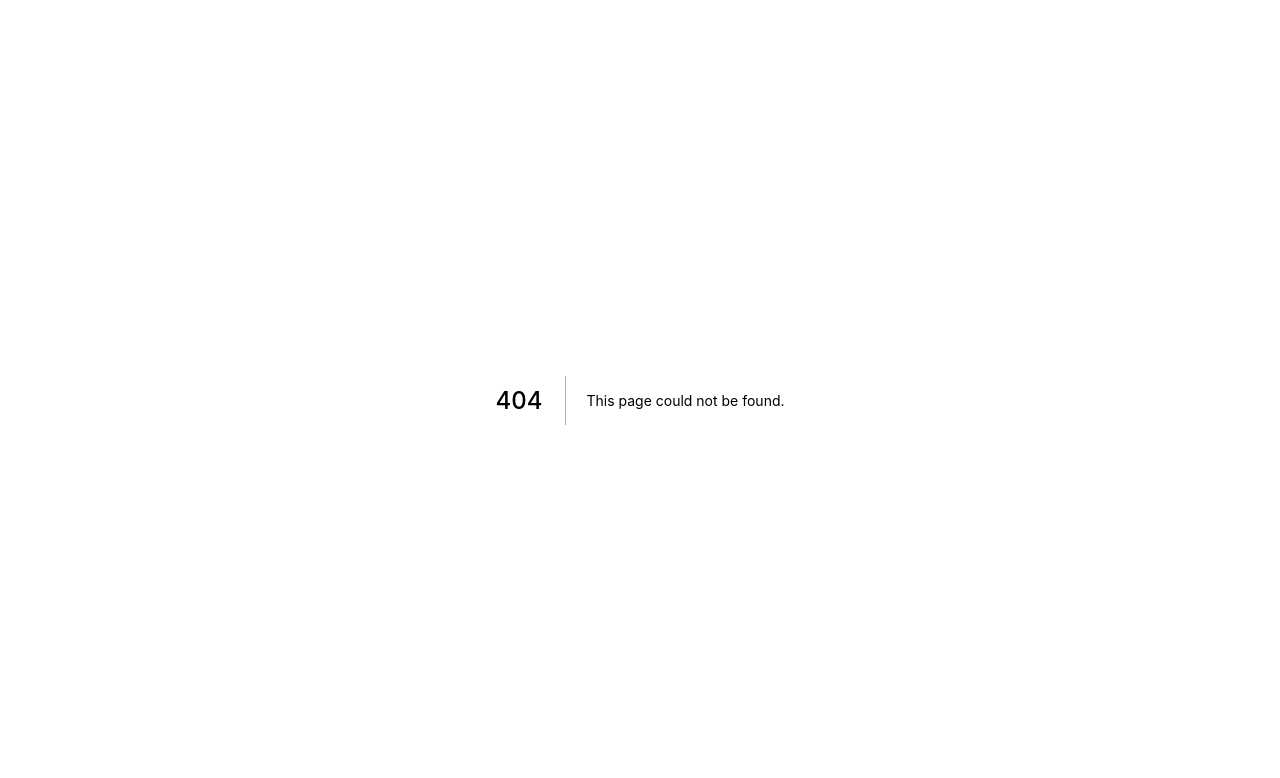
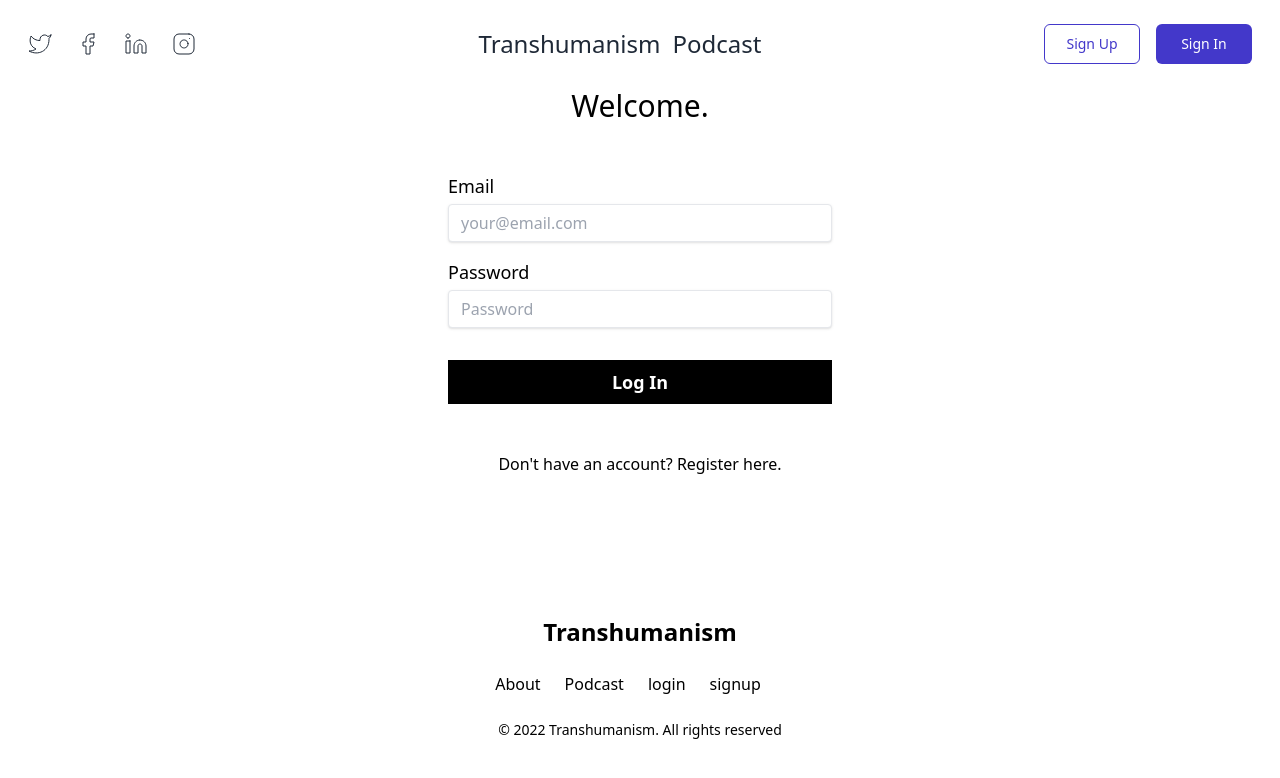
Before and after one commit to Dave-lab12/Trans-africs, a Next.js app: page /login in a window 1280 px wide. Before the commit this address had no page. Shown: the top 778 px of the page. Built offline with nearby package versions, Linux system fonts and the light colour scheme.

Commit message:
login and register page

```diff
--- a/components/contact.js
+++ b/components/contact.js
@@ -31,7 +31,7 @@ export default function Contact() {
                                                 Address
                                             </h2>
                                             <h2 className="text-gray-800 text-base md:text-lg leading-8 tracking-wider mt-2">
-                                                Office #13, NSTP, NUST University H-12 Sector, Islamabad
+                                                Addis Ababa, wello sefer, hatal building
                                             </h2>
                                         </div>
                                         <div className="mt-4 md:mt-8">
--- a/components/footer.js
+++ b/components/footer.js
@@ -1,4 +1,5 @@
 import React from "react";
+import Link from 'next/link'
 function Footer() {
     return (
         <>
@@ -11,13 +12,13 @@ function Footer() {
                             <ul className="md:flex items-center">
                                 <li className=" md:mr-6 cursor-pointer pt-4 lg:py-0">About</li>
                                 <li className=" md:mr-6 cursor-pointer pt-4 lg:py-0">
-                                    Podcast
+                                    <Link href='/podcast'>    Podcast </Link>
                                 </li>
                                 <li className=" md:mr-6 cursor-pointer pt-4 lg:py-0">
-                                    login
+                                    <Link href='/login' >  login </Link>
                                 </li>
                                 <li className=" md:mr-6 cursor-pointer pt-4 lg:py-0">
-                                    signup
+                                    <Link href='/register'>  signup</Link>
                                 </li>
                                 {/* <li className=" md:mr-6 cursor-pointer pt-4 lg:py-0">Help</li> */}
                                 {/* <li className="cursor-pointer pt-4 lg:py-0">Privacy Policy</li> */}
--- a/components/hero.js
+++ b/components/hero.js
@@ -152,7 +152,7 @@ const Hero = () => {
                     </div>
                 </div>
                 <div className="w-1/2 sm:w-2/5 h-64 md:h-auto m-auto flex items-center overflow-hidden">
-                    {/* <img class="h-full" src="https://cdn.tuk.dev/assets/components/111220/Hero4/Rectangle.png" alt="Device"> */}
+                    {/* <img className=h-full" src="https://cdn.tuk.dev/assets/components/111220/Hero4/Rectangle.png" alt="Device"> */}
                     <img
                         className="md:absolute md:w-1/2 md:-ml-28"
                         src="https://images.unsplash.com/photo-1531746790731-6c087fecd65a?ixlib=rb-1.2.1&ixid=MnwxMjA3fDB8MHxwaG90by1wYWdlfHx8fGVufDB8fHx8&auto=format&fit=crop&w=1406&q=80"
--- /dev/null
+++ b/components/login.js
@@ -0,0 +1,34 @@
+
+import React from 'react'
+import Link from 'next/link'
+const Login = () => {
+    return (
+        <div className="w-full md:w-1/2 flex flex-col m-auto">
+
+
+            <div className="flex flex-col justify-center md:justify-start my-auto pt-8 md:pt-0 px-8 md:px-24 lg:px-32">
+                <p className="text-center text-3xl">Welcome.</p>
+                <form className="flex flex-col pt-3 md:pt-8" onSubmit="event.preventDefault();">
+                    <div className="flex flex-col pt-4">
+                        <label htmlFor="email" className="text-lg">Email</label>
+                        <input type="email" id="email" placeholder="your@email.com" className="shadow appearance-none border rounded w-full py-2 px-3 text-gray-700 mt-1 leading-tight focus:outline-none focus:shadow-outline" />
+                    </div>
+
+                    <div className="flex flex-col pt-4">
+                        <label htmlFor="password" className="text-lg">Password</label>
+                        <input type="password" id="password" placeholder="Password" className="shadow appearance-none border rounded w-full py-2 px-3 text-gray-700 mt-1 leading-tight focus:outline-none focus:shadow-outline" />
+                    </div>
+
+                    <input type="submit" value="Log In" className="bg-black text-white font-bold text-lg hover:bg-gray-700 p-2 mt-8" />
+                </form>
+                <div className="text-center pt-12 pb-12">
+                    <p>Don&apos;t have an account? <Link href="/register" className="underline font-semibold">Register here.</Link></p>
+                </div>
+            </div>
+
+        </div>
+
+    )
+}
+
+export default Login
--- a/components/navbar.js
+++ b/components/navbar.js
@@ -102,10 +102,12 @@ const Navbar = () => {
                 </div>
                 <div className="hidden sm:flex flex-row space-x-4">
                     <button className="rounded-md flex space-x-2 w-24 h-10 font-normal text-sm leading-3 text-indigo-700 bg-white border border-indigo-700 focus:outline-none focus:bg-gray-200 hover:bg-gray-200 duration-150 justify-center items-center">
-                        Sign Up
+                        <Link href='/register'>  Sign Up</Link>
+
                     </button>
                     <button className="rounded-md flex space-x-2 w-24 h-10 font-normal text-sm leading-3 text-white bg-indigo-700 focus:outline-none focus:ring-2 focus:ring-offset-2 focus:ring-indigo-700 focus:bg-indigo-600 hover:bg-indigo-600 duration-150 justify-center items-center">
-                        Sign In
+                        <Link href='/login'>  Sign In</Link>
+
                     </button>
                 </div>
                 {/* Burger Icon */}
@@ -264,11 +266,13 @@ const Navbar = () => {
                 </div>
                 <div className="flex flex-col gap-4 mt-4 w-80 mx-auto ">
                     <button className="rounded-md flex space-x-2 w-full h-10 font-normal text-sm leading-3 text-indigo-700 bg-indigo-600 bg-opacity-0 hover:opacity-100 duration-100 border border-indigo-700 focus:outline-none focus:bg-gray-200 hover:bg-gray-200 duration-150 justify-center items-center">
-                        Sign Up
+                        <Link href='/register'> Sign Up</Link>
                     </button>
                     <button className="rounded-md flex space-x-2 w-full h-10 font-normal text-sm leading-3 text-white bg-indigo-700 focus:outline-none focus:ring-2 focus:ring-offset-2 focus:ring-indigo-700 focus:bg-indigo-600 hover:bg-indigo-600 duration-150 justify-center items-center">
-                        Sign In
+                        <Link href='/login'>  Sign In</Link>
+
                     </button>
+
                 </div>
             </div>
         </nav>
--- /dev/null
+++ b/components/register.js
@@ -0,0 +1,33 @@
+import React from 'react'
+import Link from 'next/link'
+const Register = () => {
+    return (
+        <div className="h-screen flex justify-center items-center">
+            < div className=" lg: w - 2 / 5 md: w - 1 / 2 w - 2 / 3">
+                < htmlForm className="bg - white p - 10 rounded - lg  min - w - full">
+                    < h1 className="text - center text - 2xl mb - 6 text - gray - 600 font - bold font - sans">Register</h1>
+                    < div >
+                        <label className="text-gray-800 font-semibold block my-3 text-md" htmlFor="username">Username</label>
+                        < input className="w - full bg - gray - 100 px - 4 py - 2 rounded - lg focus: outline - none" type="text" name="username" id="username" placeholder="username" />
+                    </div >
+                    <div>
+                        <label className="text-gray-800 font-semibold block my-3 text-md" htmlFor="email">Email</label>
+                        <input className="w-full bg-gray-100 px-4 py-2 rounded-lg focus:outline-none" type="text" name="email" id="email" placeholder="@email" />
+                    </div >
+                    <div>
+                        <label className="text-gray-800 font-semibold block my-3 text-md" htmlFor="password">Password</label>
+                        <input className="w-full bg-gray-100 px-4 py-2 rounded-lg focus:outline-none" type="text" name="password" id="password" placeholder="password" />
+                    </div >
+                    <div>
+                        <label className="text-gray-800 font-semibold block my-3 text-md" htmlFor="confirm">Confirm password</label>
+                        <input className="w-full bg-gray-100 px-4 py-2 rounded-lg focus:outline-none" type="text" name="confirm" id="confirm" placeholder="confirm password" />
+                    </div >
+                    <button type="submit" className="bg-black text-white font-bold text-lg hover:bg-gray-700 p-2 mt-8 w-full">Register</button>
+                    < button className=" w - full mt - 6 mb - 3 bg - indigo - 100 rounded - lg px - 4 py - 2 text - lg text - gray - 800 tracking - wide font - semibold font - sans"><Link href='/login'>Login</Link></button>
+                </htmlForm >
+            </div >
+        </div >
+    )
+}
+
+export default Register
--- /dev/null
+++ b/pages/login/index.js
@@ -0,0 +1,17 @@
+import React from 'react'
+import Footer from '../../components/footer'
+import Login from '../../components/login'
+import Navbar from '../../components/navbar'
+
+const LoginPage = () => {
+    return (
+        <>
+            <Navbar />
+            <Login />
+            <Footer />
+        </>
+
+    )
+}
+
+export default LoginPage
--- /dev/null
+++ b/pages/register/index.js
@@ -0,0 +1,15 @@
+import React from 'react'
+import Footer from '../../components/footer'
+import Navbar from '../../components/navbar'
+import Register from '../../components/register'
+
+const RegisterPage = () => {
+    return (
+        <>
+            <Navbar />
+            <Register />
+            <Footer />
+        </>)
+}
+
+export default RegisterPage
```
